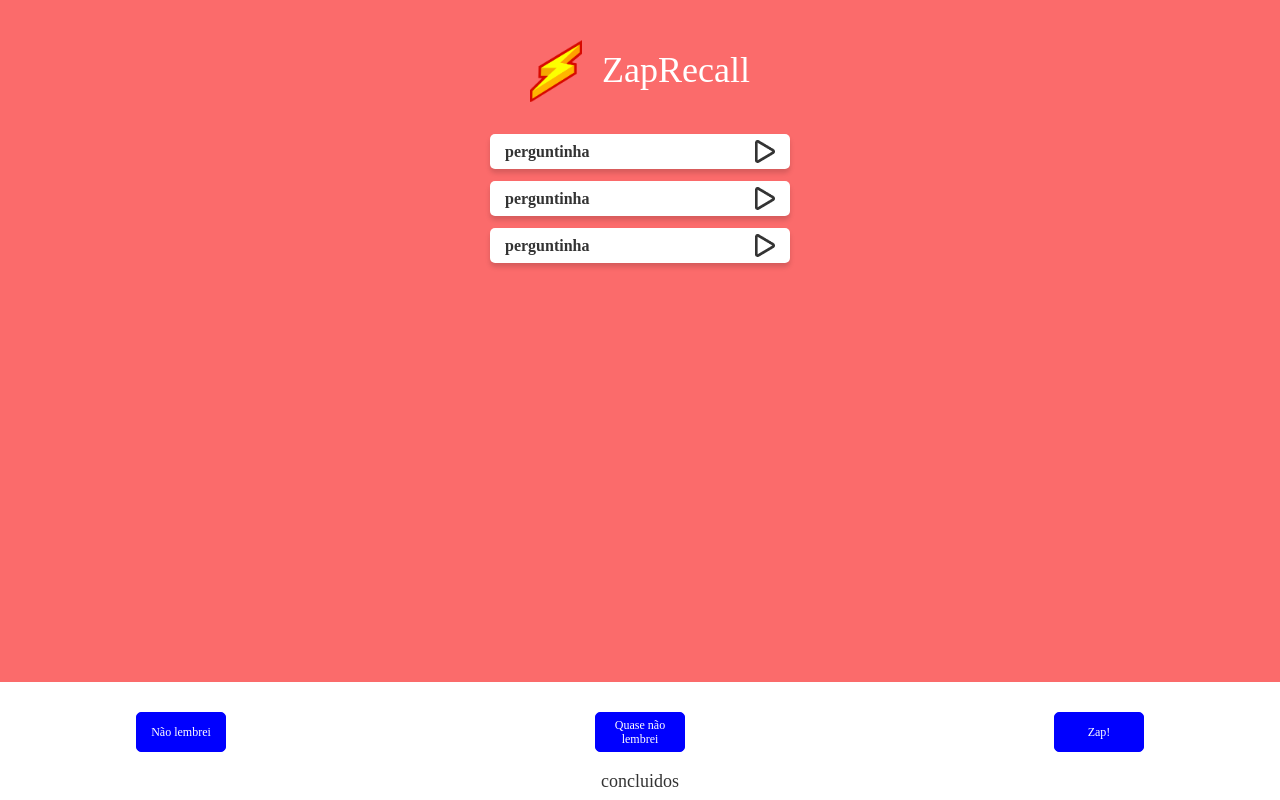
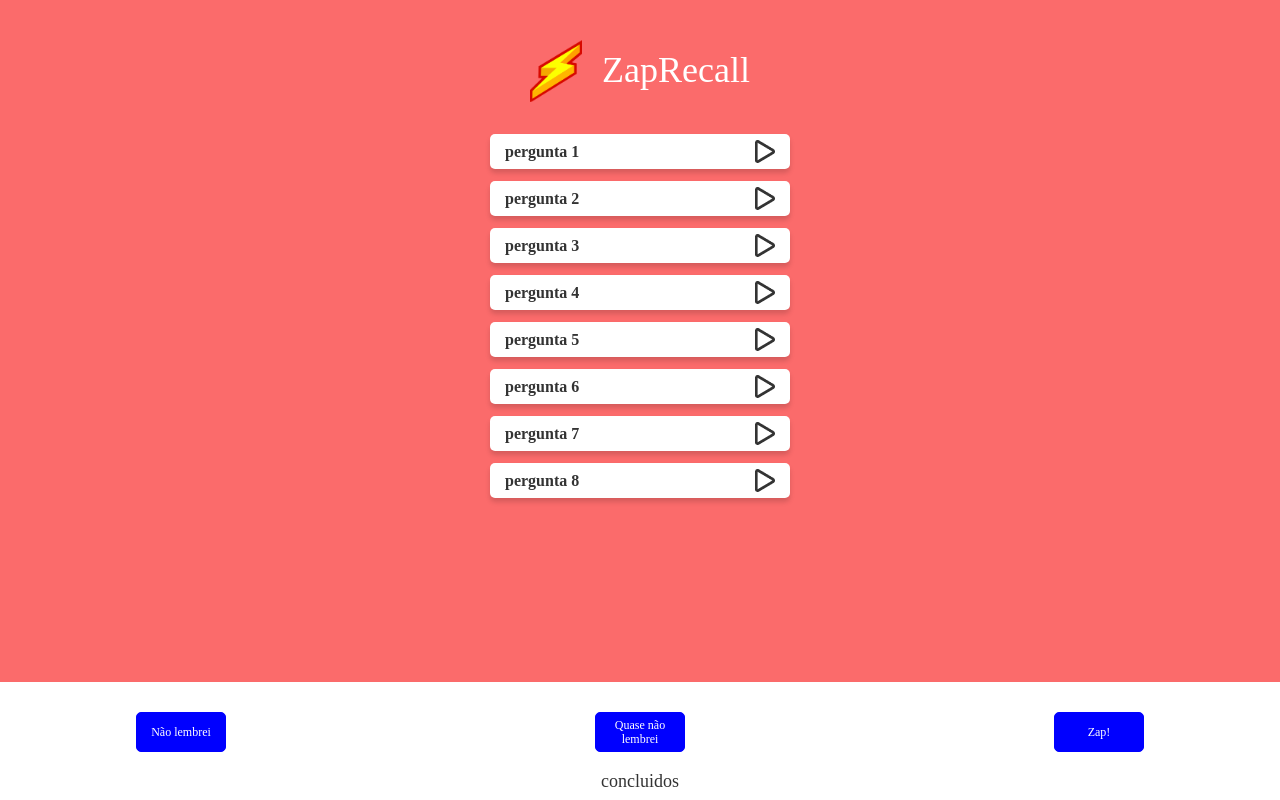
Before and after one commit to victordracxler/projeto9-zaprecall, a React (Create React App) app: page / in a window 1280 px wide. Built offline with nearby package versions, Linux system fonts and the light colour scheme.

Commit message:
feat: open card

```diff
--- a/src/App.js
+++ b/src/App.js
@@ -1,6 +1,7 @@
 import styled from 'styled-components'
 import logo from "./assets/img/logo.png"
-import setaPlay from "./assets/img/seta_play.png"
+import Footer from './Footer'
+import Perguntas from './Perguntas'
 
 export default function App() {
 
@@ -11,20 +12,9 @@ export default function App() {
                 <img src={logo} alt="logo zaprecall" />
                 <h1>ZapRecall</h1>
             </div>
-            <ul>
-                <li className="pergunta-fechada"><p>perguntinha</p><img src={setaPlay} alt="play" /></li>
-                <li className="pergunta-fechada"><p>perguntinha</p><img src={setaPlay} alt="play" /></li>
-                <li className="pergunta-fechada"><p>perguntinha</p><img src={setaPlay} alt="play" /></li>
-            </ul>
+            <Perguntas/>
 
-            <div className="footer-concluidos">
-                <div className="container-botoes">
-                    <button>Não lembrei</button>
-                    <button>Quase não lembrei</button>
-                    <button>Zap!</button>
-                </div>
-                <p>concluidos</p>
-            </div>
+            <Footer/>
         </div>
     )
 };
--- /dev/null
+++ b/src/Footer.js
@@ -0,0 +1,14 @@
+export default function Footer(props) {
+
+    return(
+        <div className="footer-concluidos">
+                <div className="container-botoes">
+                    <button>Não lembrei</button>
+                    <button>Quase não lembrei</button>
+                    <button>Zap!</button>
+                </div>
+                <p>concluidos</p>
+        </div>
+    )
+
+};
--- /dev/null
+++ b/src/Perguntas.js
@@ -0,0 +1,43 @@
+import { useState } from "react";
+import setaPlay from "./assets/img/seta_play.png"
+import setaVirar from "./assets/img/seta_virar.png"
+import DECKTESTE from "./mock"
+
+
+export default function Perguntas() {
+    const allClosed = []
+    DECKTESTE.forEach(() => allClosed.push(false))
+    const [aberta, setAberta] = useState(allClosed)
+
+
+
+    function Pergunta(obj, i) {
+        console.log(obj);
+        const {question, answer} = obj
+
+        if(aberta[i]){
+            return (
+            <li key={i} className="pergunta-aberta"><p>{question}</p><img src={setaVirar} alt="turn" /></li>
+            )
+        } else {
+            return (
+            <li key={i} className="pergunta-fechada"><p>pergunta {i+1}</p><img onClick={() => AbrirPergunta(i)} src={setaPlay} alt="play" /></li>
+            )
+        }
+    }
+
+    function AbrirPergunta(chave) {
+        const novoAberto = [...allClosed]
+        novoAberto[chave] = true
+        setAberta(novoAberto)
+    }
+
+
+    return(
+        <ul>
+            {DECKTESTE.map((obj, i) => Pergunta(obj, i))}
+
+        </ul>
+    )
+
+};
--- a/src/mock.js
+++ b/src/mock.js
@@ -1,12 +1,12 @@
 const DECKTESTE =[
-    {Q: "O que é JSX?" ,R: "Uma extensão de linguagem do JavaScript"},
-    {Q: "O React é __ ",R: "uma biblioteca JavaScript para construção de interfaces"},
-    {Q: "Componentes devem iniciar com __ ",R: "letra maiúscula"},
-    {Q: "Podemos colocar __ dentro do JSX" ,R: "expressões"},
-    {Q: "O ReactDOM nos ajuda __ ",R: "interagindo com a DOM para colocar componentes React na mesma"},
-    {Q: "Usamos o npm para __" ,R: "gerenciar os pacotes necessários e suas dependências"},
-    {Q: "Usamos props para __" ,R: "passar diferentes informações para componentes" },
-    {Q: "Usamos estado (state) para __" ,R: "dizer para o React quais informações quando atualizadas devem renderizar a tela novamente"}
+    {question: "O que é JSX?" ,answer: "Uma extensão de linguagem do JavaScript"},
+    {question: "O React é __ ",answer: "uma biblioteca JavaScript para construção de interfaces"},
+    {question: "Componentes devem iniciar com __ ",answer: "letra maiúscula"},
+    {question: "Podemos colocar __ dentro do JSX" ,answer: "expressões"},
+    {question: "O ReactDOM nos ajuda __ ",answer: "interagindo com a DOM para colocar componentes React na mesma"},
+    {question: "Usamos o npm para __" ,answer: "gerenciar os pacotes necessários e suas dependências"},
+    {question: "Usamos props para __" ,answer: "passar diferentes informações para componentes" },
+    {question: "Usamos estado (state) para __" ,answer: "dizer para o React quais informações quando atualizadas devem renderizar a tela novamente"}
 ]
 
 export default DECKTESTE
```
